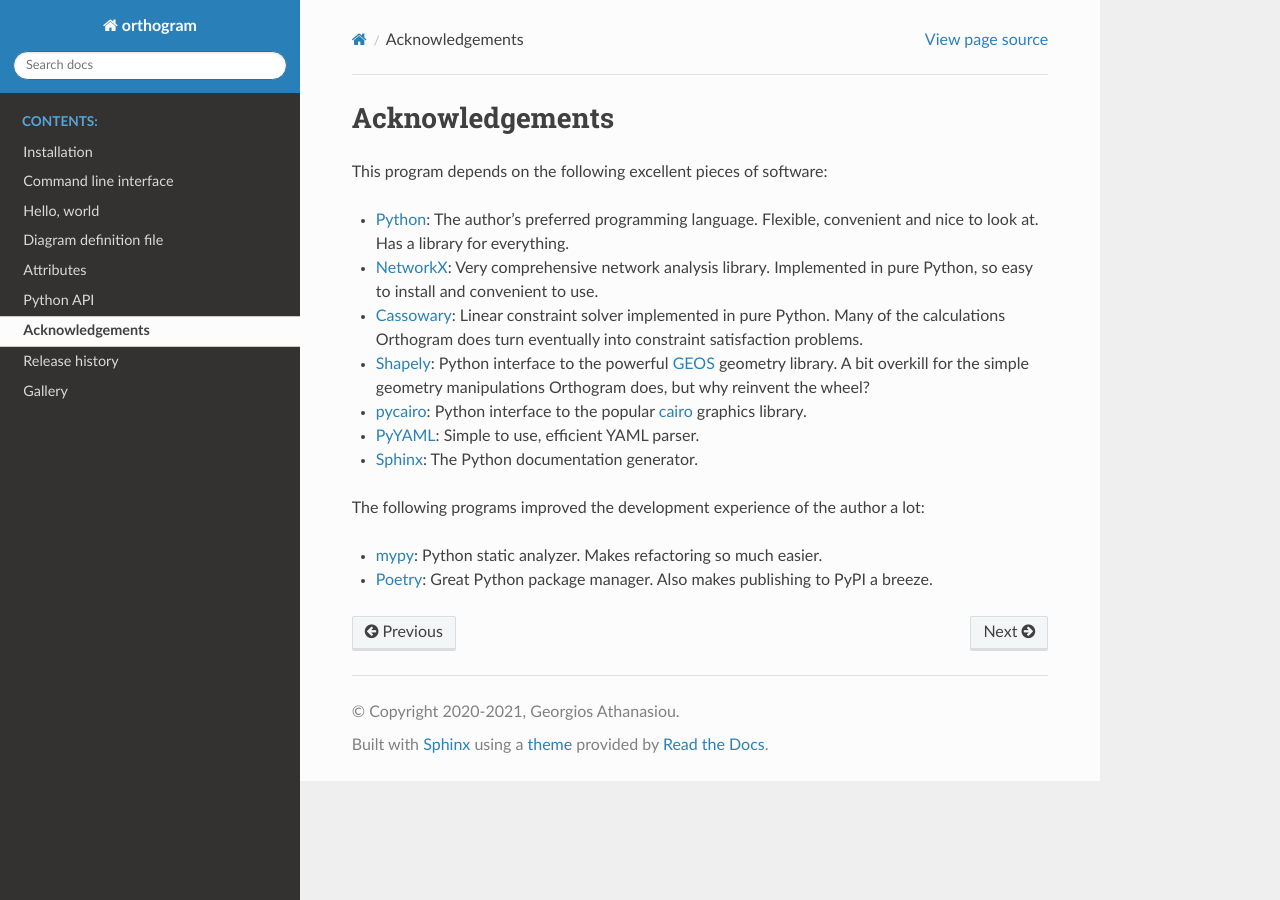
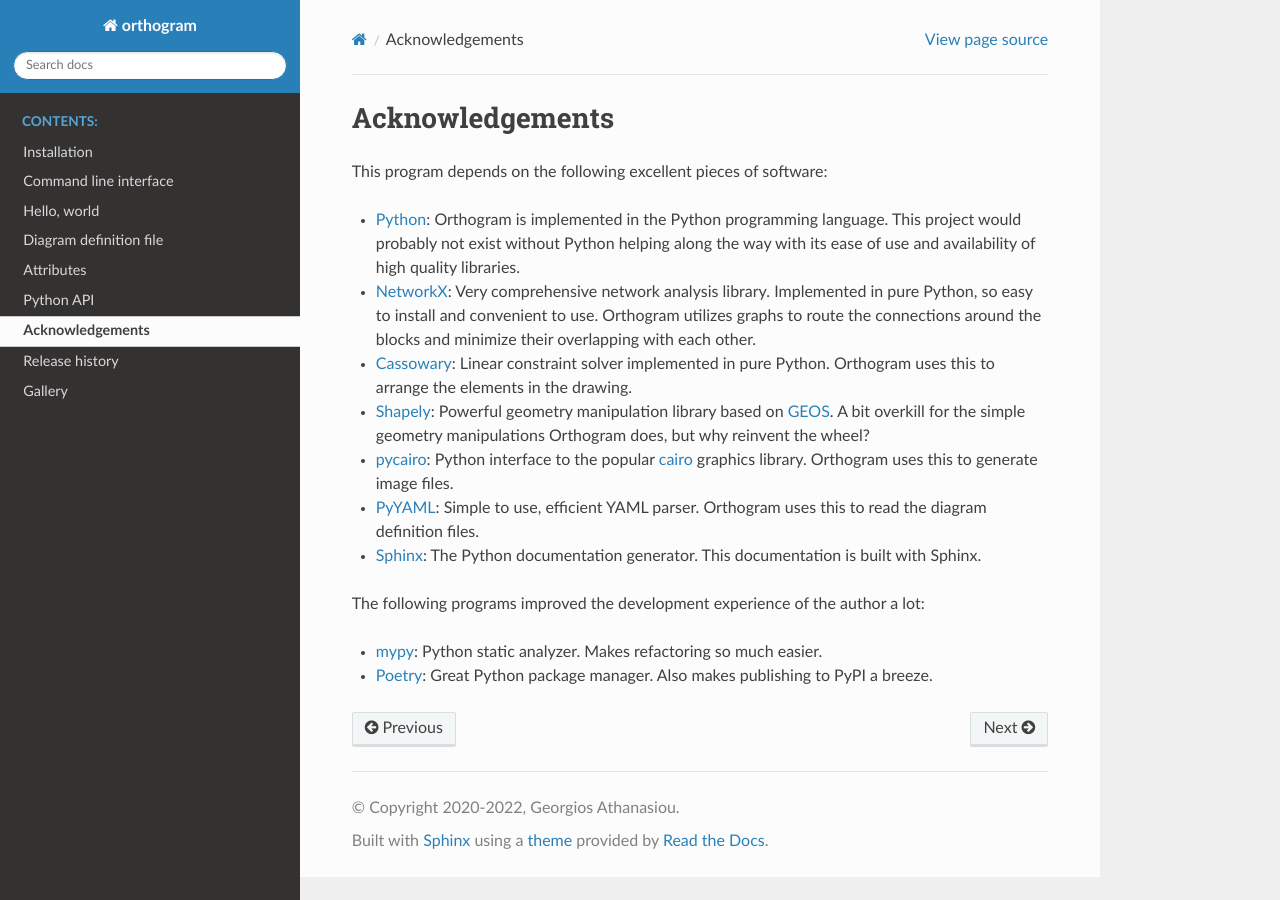
Before and after one commit to yorgath/orthogram, a Sphinx documentation site: the page built from docs/acknowledge.rst, in a window 1280 px wide. Built offline with Sphinx 7.4.7 and the Read the Docs theme 2.0.0, drawn with Linux system fonts in a browser that asks for light colours.

```diff
--- a/docs/acknowledge.rst
+++ b/docs/acknowledge.rst
@@ -3,27 +3,31 @@ Acknowledgements
 
 This program depends on the following excellent pieces of software:
 
-* `Python`_: The author's preferred programming language.  Flexible,
-  convenient and nice to look at.  Has a library for everything.
+* `Python`_: Orthogram is implemented in the Python programming
+  language.  This project would probably not exist without Python
+  helping along the way with its ease of use and availability of high
+  quality libraries.
 
 * `NetworkX`_: Very comprehensive network analysis library.
   Implemented in pure Python, so easy to install and convenient to
-  use.
+  use.  Orthogram utilizes graphs to route the connections around the
+  blocks and minimize their overlapping with each other.
 
 * `Cassowary`_: Linear constraint solver implemented in pure Python.
-  Many of the calculations Orthogram does turn eventually into
-  constraint satisfaction problems.
+  Orthogram uses this to arrange the elements in the drawing.
 
-* `Shapely`_: Python interface to the powerful `GEOS`_ geometry
-  library.  A bit overkill for the simple geometry manipulations
-  Orthogram does, but why reinvent the wheel?
+* `Shapely`_: Powerful geometry manipulation library based on `GEOS`_.
+  A bit overkill for the simple geometry manipulations Orthogram does,
+  but why reinvent the wheel?
 
 * `pycairo`_: Python interface to the popular `cairo`_ graphics
-  library.
+  library.  Orthogram uses this to generate image files.
 
-* `PyYAML`_: Simple to use, efficient YAML parser.
+* `PyYAML`_: Simple to use, efficient YAML parser.  Orthogram uses
+  this to read the diagram definition files.
 
-* `Sphinx`_: The Python documentation generator.
+* `Sphinx`_: The Python documentation generator.  This documentation
+  is built with Sphinx.
 
 The following programs improved the development experience of the
 author a lot:
--- a/docs/conf.py
+++ b/docs/conf.py
@@ -18,11 +18,11 @@
 # -- Project information -----------------------------------------------------
 
 project = 'orthogram'
-copyright = '2020-2021, Georgios Athanasiou'
+copyright = '2020-2022, Georgios Athanasiou'
 author = 'Georgios Athanasiou'
 
 # The full version, including alpha/beta/rc tags
-release = '0.7.1'
+release = '0.8.0'
 
 
 # -- General configuration ---------------------------------------------------
--- a/docs/requirements.txt
+++ b/docs/requirements.txt
@@ -1,2 +1,2 @@
-Sphinx==4.1.2
+Sphinx==5.0.2
 sphinx-rtd-theme==1.0.0
--- a/orthogram/__init__.py
+++ b/orthogram/__init__.py
@@ -1,6 +1,6 @@
 """Draw block diagrams."""
 
-__version__ = '0.7.2'
+__version__ = '0.8.0'
 
 from .define import (
     Builder,
--- a/pyproject.toml
+++ b/pyproject.toml
@@ -1,6 +1,6 @@
 [tool.poetry]
 name = "orthogram"
-version = "0.7.2"
+version = "0.8.0"
 description = "Draw block diagrams."
 license = "GPL-3.0-or-later"
 authors = ["Georgios Athanasiou <yorgath@gmail.com>"]
--- a/readthedocs.yaml
+++ b/readthedocs.yaml
@@ -4,7 +4,7 @@ sphinx:
   configuration: docs/conf.py
 
 python:
-  version: 3.7
+  version: 3.9
   install:
     - requirements: docs/requirements.txt
     - method: pip
```
Also changed, not shown: docs/release.rst (+29 -0 lines), 3 other files.
